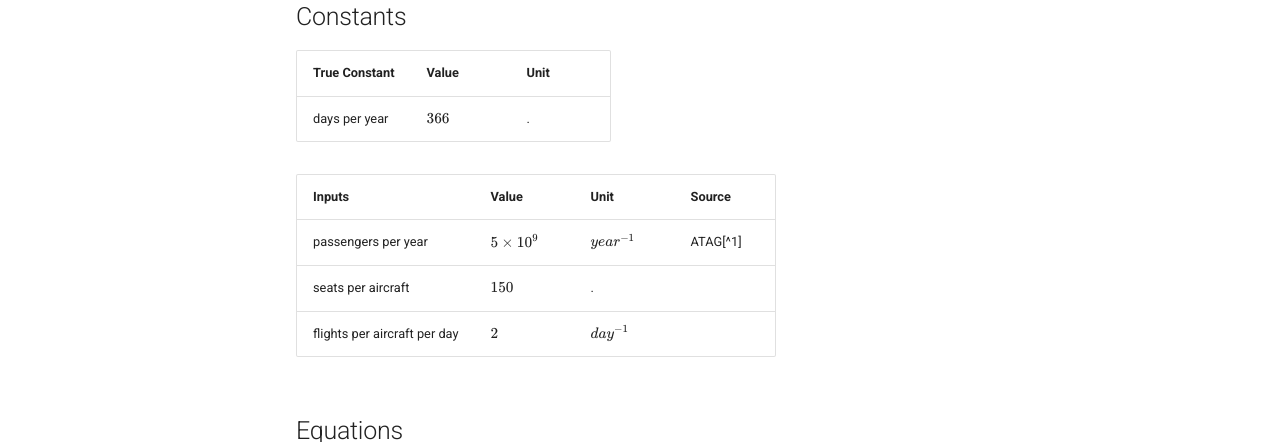
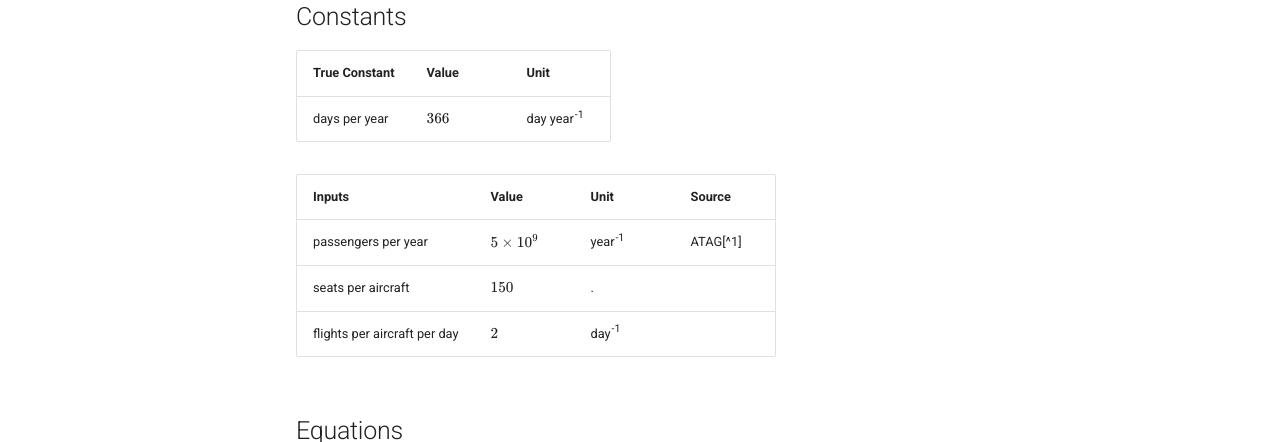
Before and after one commit to brocksam/aviation, an MkDocs documentation site: the page built from docs/aviation.md, in a window 1280 px wide and 1179 px high. Shown: the part 297-739 px from the top of the window. Built offline with MkDocs 1.6.1 and Material for MkDocs 9.7.7, drawn with Linux system fonts in a browser that asks for light colours.

```diff
--- a/docs/aviation.md
+++ b/docs/aviation.md
@@ -4,15 +4,15 @@ The "required global fleet" can be estimated using a very simple model that assu
 
 ## Constants
 
-| True Constant | Value | Unit |
-| ------------- | ----- | ---- |
-| days per year | $366$ | .    |
+| True Constant | Value | Unit         |
+| ------------- | ----- | ------------ |
+| days per year | $366$ | day year^-1^ |
 
-| Inputs                       | Value           | Unit        | Source   |
-| ---------------------------- | --------------- | ----------- | -------- |
-| passengers per year          | $5 \times 10^9$ | $year^{-1}$ | ATAG[^1] |
-| seats per aircraft           | $150$           | .           |          |
-| flights per aircraft per day | $2$             | $day^{-1}$  |          |
+| Inputs                       | Value           | Unit     | Source   |
+| ---------------------------- | --------------- | -------- | -------- |
+| passengers per year          | $5 \times 10^9$ | year^-1^ | ATAG[^1] |
+| seats per aircraft           | $150$           | .        |          |
+| flights per aircraft per day | $2$             | day^-1^  |          |
 
 ## Equations
 
```
